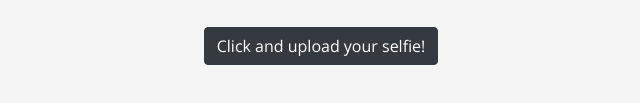
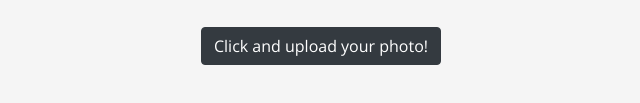
Before and after one commit to eunseong-choi/YONSEI-SW-AI-BUSINESS-CLASS, a plain HTML site: page index.html in a window 1280 px wide. Shown: the part 513-616 px from the top of the page, 319-959 px from the left. Drawn offline with nearby package versions, Linux system fonts and the light colour scheme.

Commit message:
Update index.html

```diff
--- a/index.html
+++ b/index.html
@@ -149,7 +149,7 @@
                 </div>
             </div>
         </div>
-        <h1><button type="button" class="btn btn-dark" onclick='imageUpload.click();'>Click and upload your selfie!</button></h1>
+        <h1><button type="button" class="btn btn-dark" onclick='imageUpload.click();'>Click and upload your photo!</button></h1>
         <div class="input-group">
             <div id="label-container" style="text-align:center;width:100%;"></div>
 		</div>
```
